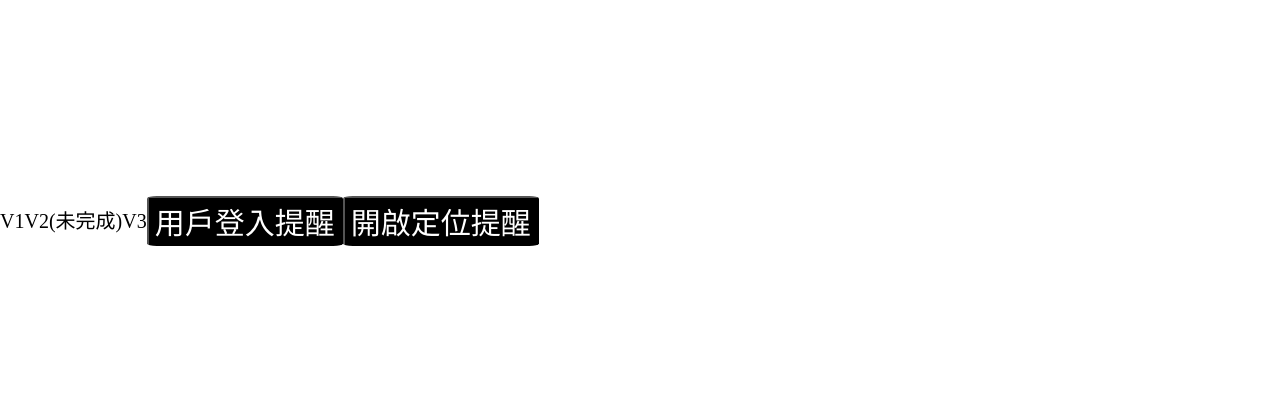
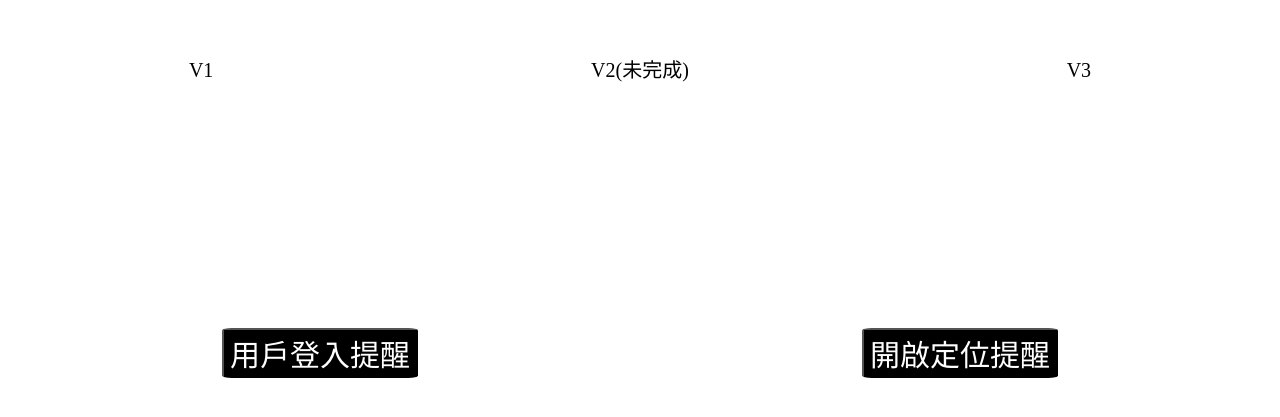
Before and after one commit to hao0609/TID201_Project_Navbar, a Vue app in the folder vue-project/: page / in a window 1280 px wide. Shown: the part 179-596 px from the top of the page. Built offline with nearby package versions, Linux system fonts and the light colour scheme; a web font is replaced by a local one.

Commit message:
修正首頁排版

```diff
--- a/vue-project/src/App.vue
+++ b/vue-project/src/App.vue
@@ -39,11 +39,13 @@ import alert_web_L from './components/alert_web_L.vue'
     width: 100%;
     height: 100vh;
     display: flex;
-
+    flex-direction: column;
+    justify-content: space-evenly;
 }
 
 .box > .navbar{
     font-family: 'Dela Gothic One';
+    flex-wrap: wrap;
     font-size: 20px;
     display: flex;
     justify-content: space-around;
@@ -55,8 +57,10 @@ import alert_web_L from './components/alert_web_L.vue'
 .box > .alert{
     display: flex;
     justify-content: space-around;
+    flex-wrap: wrap;
     align-items: center;
     background-color: rgb(255, 255, 255);
     color: black;
+
 }
 </style>
--- a/vue-project/src/components/alert_web_L.vue
+++ b/vue-project/src/components/alert_web_L.vue
@@ -60,7 +60,8 @@ import { inject } from 'vue'                     // 透過 inject 取得 $swal
     font-size: 30px;
     background-color: rgb(0, 0, 0);
     color: rgb(255, 255, 255);
-    border-radius: 5%
+    border-radius: 5%;
+    margin: 10px;
 
 }
 
```
